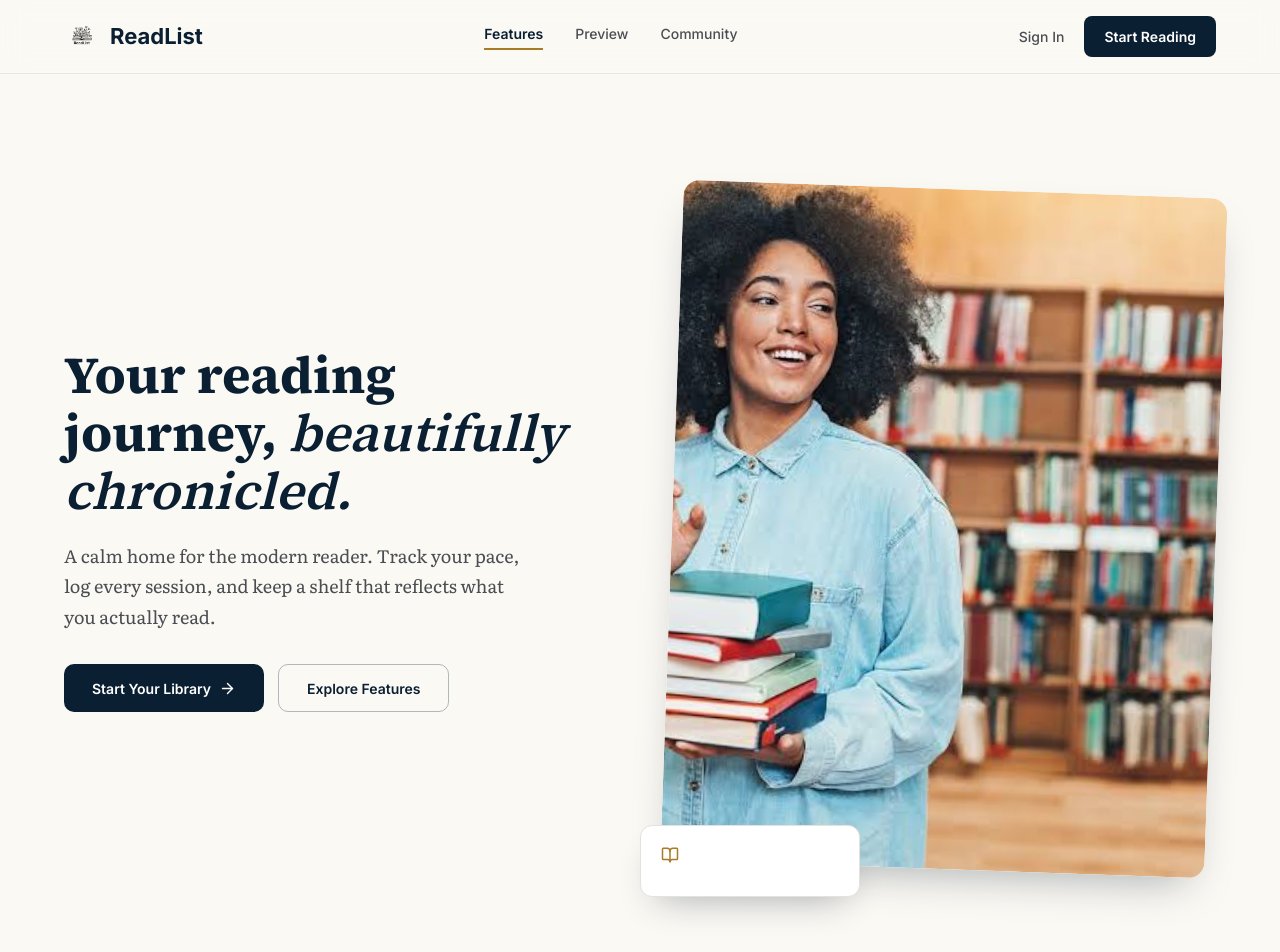
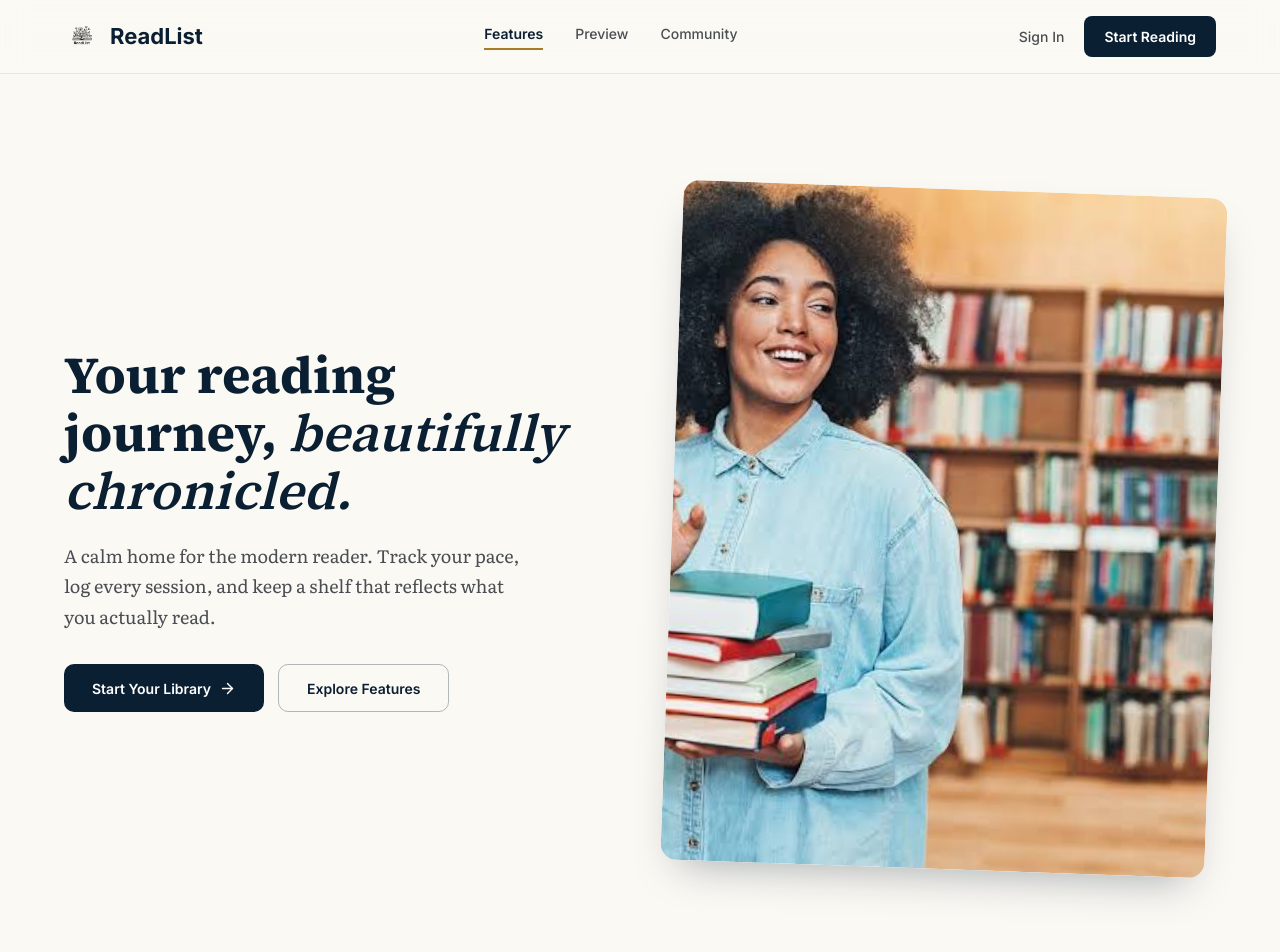
Before and after one commit to Navigation78/ReadList, a React (Vite) app in the folder client/: page / in a window 1280 px wide. Shown: the top 952 px of the page. Built offline with nearby package versions, Linux system fonts and the light colour scheme; no server answers.

Commit message:
Removed the Floating card

```diff
--- a/client/src/pages/Landing.jsx
+++ b/client/src/pages/Landing.jsx
@@ -116,11 +116,7 @@ export default function Landing() {
             <div className={styles.heroPhotoFrame}>
               <img src={heroImage} alt="ReadList" />
             </div>
-            <div className={styles.floatingCard}>
-              <div className={styles.floatingCardHead}>
-                <BookOpen size={18} />
-              </div>
-            </div>
+
           </div>
         </section>
 
```
